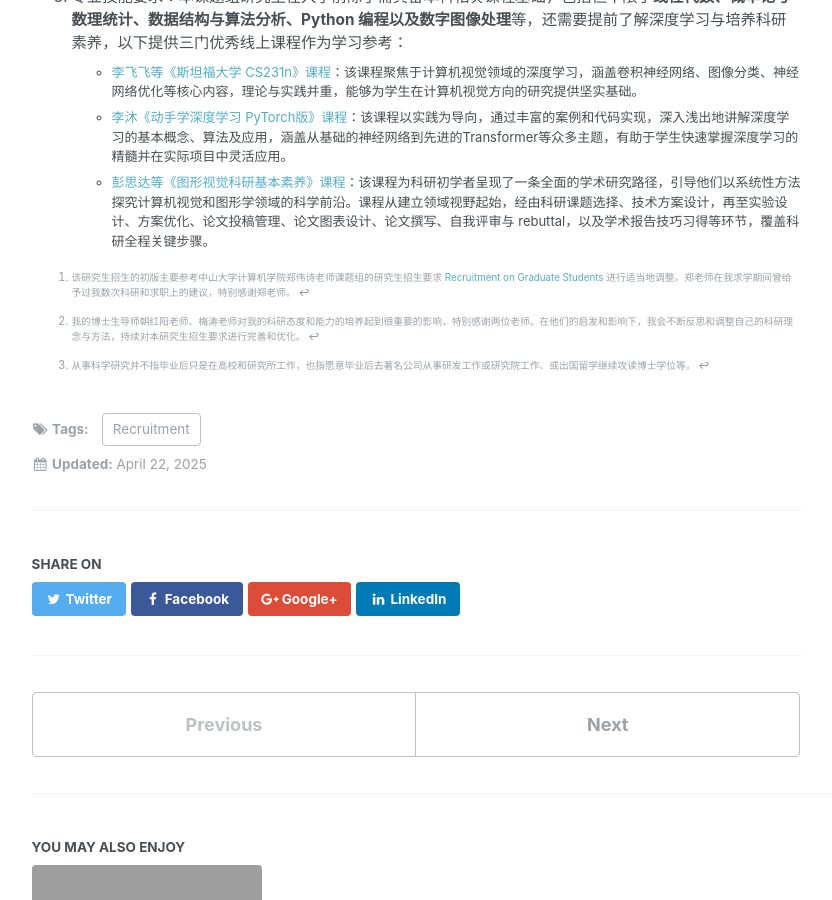
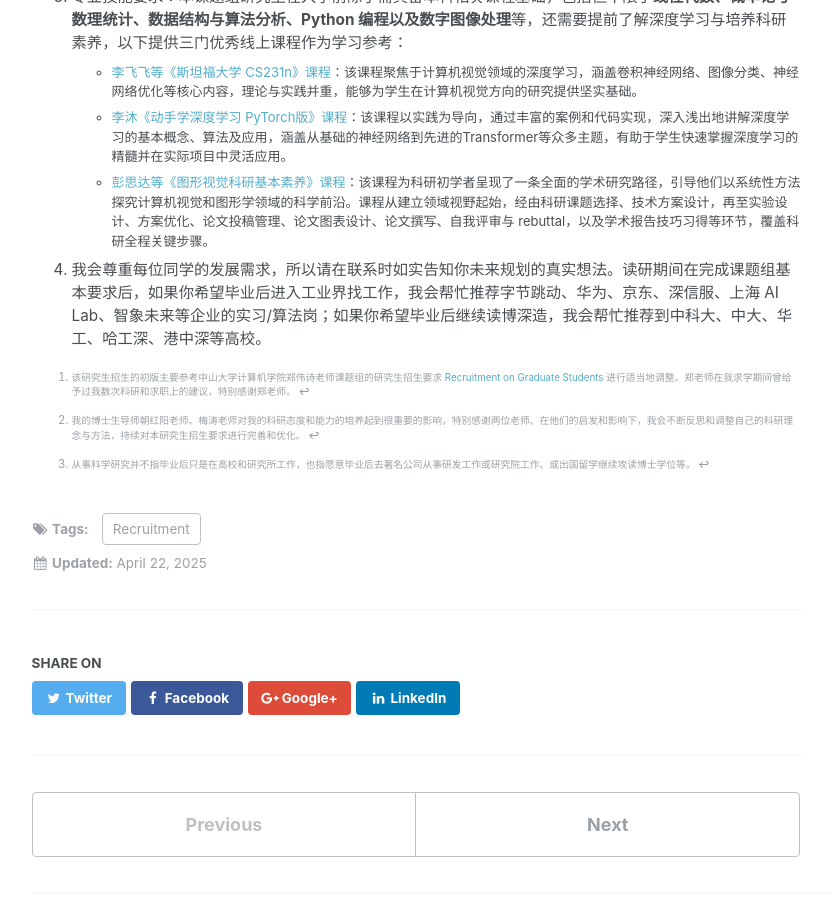
Before and after one commit to jianjieluo/jianjieluo.github.io, a Jekyll site: the page built from _posts/2025-04-22-recruitment-on-graduate.md, in a window 1280 px wide and 900 px high, scrolled down 1356 px. Shown: the whole window, without its empty margins (250-1082 px from the left). Built offline with Jekyll 4.4.1, drawn with Linux system fonts in a browser that asks for light colours; a script that is not in the unit is left out.

Commit message:
update graduate

```diff
--- a/_posts/2025-04-22-recruitment-on-graduate.md
+++ b/_posts/2025-04-22-recruitment-on-graduate.md
@@ -42,6 +42,7 @@
 - [李飞飞等《斯坦福大学 CS231n》课程](https://cs231n.stanford.edu/)：该课程聚焦于计算机视觉领域的深度学习，涵盖卷积神经网络、图像分类、神经网络优化等核心内容，理论与实践并重，能够为学生在计算机视觉方向的研究提供坚实基础。
 - [李沐《动手学深度学习 PyTorch版》课程](https://space.bilibili.com/1567748478/lists/358497?type=series)：该课程以实践为导向，通过丰富的案例和代码实现，深入浅出地讲解深度学习的基本概念、算法及应用，涵盖从基础的神经网络到先进的Transformer等众多主题，有助于学生快速掌握深度学习的精髓并在实际项目中灵活应用。
 - [彭思达等《图形视觉科研基本素养》课程](https://pengsida.net/games003/)：该课程为科研初学者呈现了一条全面的学术研究路径，引导他们以系统性方法探究计算机视觉和图形学领域的科学前沿。课程从建立领域视野起始，经由科研课题选择、技术方案设计，再至实验设计、方案优化、论文投稿管理、论文图表设计、论文撰写、自我评审与 rebuttal，以及学术报告技巧习得等环节，覆盖科研全程关键步骤。
+4. 我会尊重每位同学的发展需求，所以请在联系时如实告知你未来规划的真实想法。读研期间在完成课题组基本要求后，如果你希望毕业后进入工业界找工作，我会帮忙推荐字节跳动、华为、京东、深信服、上海 AI Lab、智象未来等企业的实习/算法岗；如果你希望毕业后继续读博深造，我会帮忙推荐到中科大、中大、华工、哈工深、港中深等高校。
 
 [^1]: 该研究生招生的初版主要参考中山大学计算机学院郑伟诗老师课题组的研究生招生要求 [Recruitment on Graduate Students](https://isee-ai.cn/~zhwshi/recruitment.html) 进行适当地调整。郑老师在我求学期间曾给予过我数次科研和求职上的建议，特别感谢郑老师。
 
```
